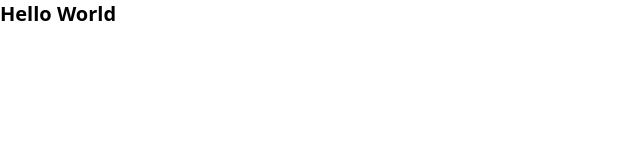
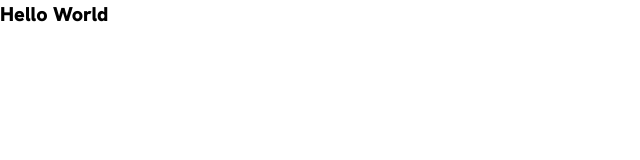
Before and after one commit to guitarcade/results-summary-component-tailwind, a website: page index.html in a window 1280 px wide. Shown: the full height of the page, 0-640 px from the left. Drawn offline with nearby package versions, Linux system fonts and the light colour scheme; files that its build step writes are made by us from their sources.

Commit message:
added custom font

```diff
--- a/input.css
+++ b/input.css
@@ -1,3 +1,10 @@
 @tailwind base;
 @tailwind components;
 @tailwind utilities;
+
+@font-face {
+    font-family: 'HankenGrotesk';
+    font-display: swap;
+    font-weight: 100 900;
+    src: url('assets/fonts/HankenGrotesk-VariableFont_wght.ttf') format('truetype');;
+}
--- a/package.json
+++ b/package.json
@@ -1,6 +1,6 @@
 {
   "scripts": {
-    "build": "npx tailwindcss -o public/style.css --minify && cp index.html public/"
+    "build": "npx tailwindcss -o public/style.css --minify && cp index.html public/ && cp -R assets/ public/"
   },
   "devDependencies": {
     "tailwindcss": "^3.3.2"
--- a/tailwind.config.js
+++ b/tailwind.config.js
@@ -2,7 +2,11 @@
 module.exports = {
   content: ["*.html"],
   theme: {
-    extend: {},
+    extend: {
+      fontFamily: {
+        sans: ['HankenGrotesk', 'sans-serif'],
+      },
+    },
   },
   plugins: [],
 }
```
